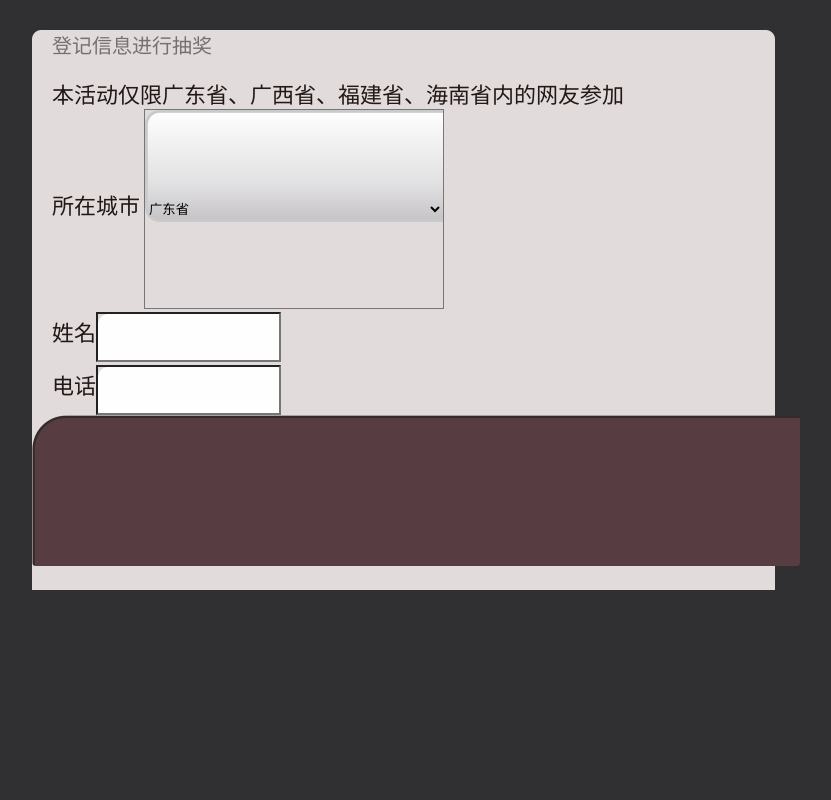
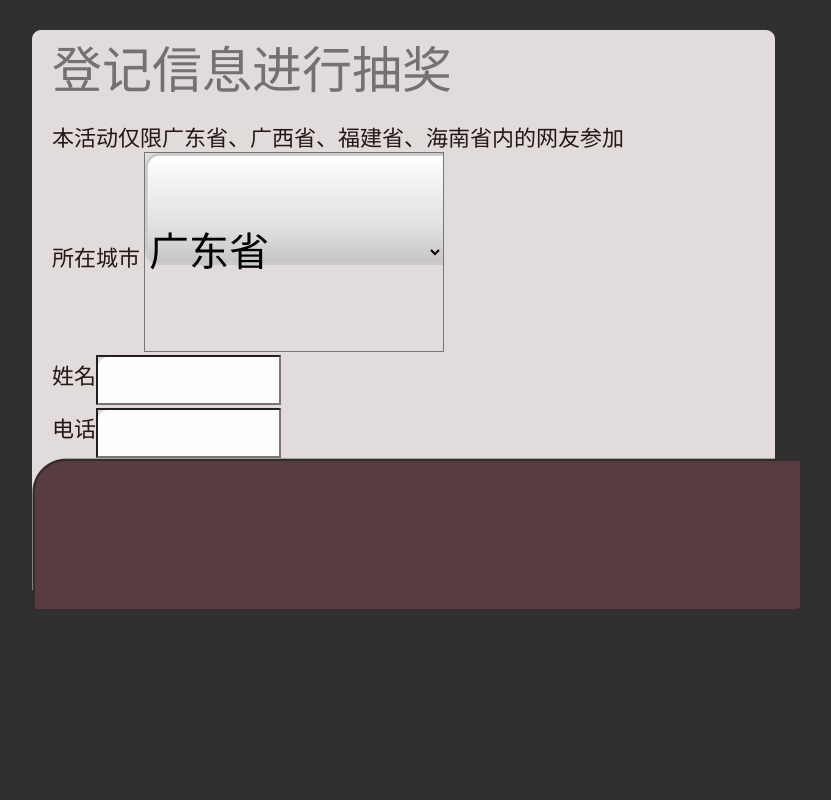
Before and after one commit to cyanwork/qixi, a PHP site: page /second_step.php in a window 1280 px wide. Shown: the whole page, without its empty margins (18-849 px from the left). Run offline with PHP 8.4, Linux system fonts and the light colour scheme.

Commit message:
add choujiang

```diff
--- a/second_step.php
+++ b/second_step.php
@@ -59,7 +59,7 @@
         }
         form .form_title{
             color: #757172;
-            font-size: 20px;
+            font-size: 50px;
             margin-top: 30px;
             margin-left: 20px;
             padding-top: 30px;
@@ -85,6 +85,7 @@
         form .submit{ display: block; width: 60%; height: 151px; background: url("images/submit.png"); text-align: center;border: 0;border-radius: 4px;}
 
         form .form_select{
+            font-size: 40px;
             width: 300px;
             height: 200px;
             background: url("images/form_select.png") no-repeat;
```
